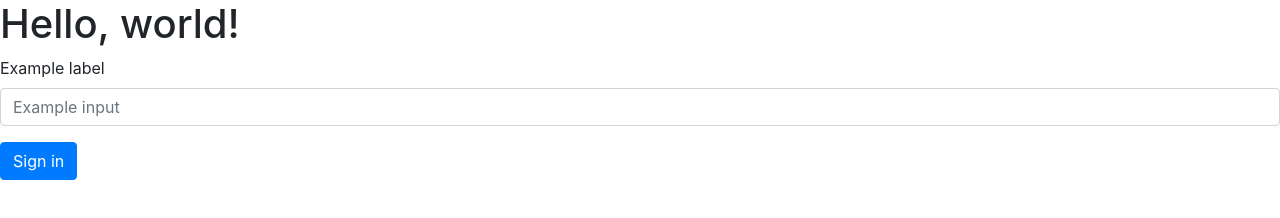
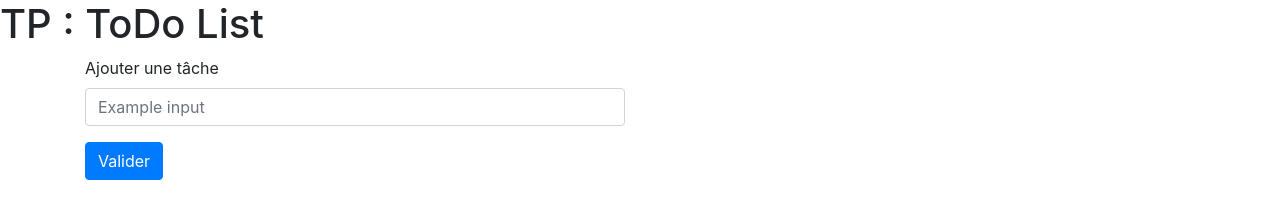
Before and after one commit to CamilleR1702/tp-git, a website: page index.html in a window 1280 px wide. Drawn offline with nearby package versions, Linux system fonts and the light colour scheme.

Commit message:
form : add container

```diff
--- a/index.html
+++ b/index.html
@@ -11,15 +11,25 @@
     <title>TP : ToDo List</title>
   </head>
   <body>
-    <h1>Hello, world!</h1>
+    <h1>TP : ToDo List</h1>
 
-    <form>
-        <div class="form-group">
-          <label for="formGroupExampleInput">Example label</label>
-          <input type="text" class="form-control" id="formGroupExampleInput" placeholder="Example input">
-        </div>
-        <button type="submit" class="btn btn-primary">Sign in</button>
-    </form>
+    <main>
+        <section>
+            <div class="container">
+                <div class="row justify-center">
+                    <div class="col-6">
+                        <form>
+                            <div class="form-group">
+                              <label for="formGroupExampleInput">Ajouter une tâche</label>
+                              <input type="text" class="form-control" id="formGroupExampleInput" placeholder="Example input">
+                            </div>
+                            <button type="submit" class="btn btn-primary">Valider</button>
+                        </form>
+                    </div>
+                </div>
+            </div>
+        </section>
+    </main>
 
     <!-- Optional JavaScript -->
     <!-- jQuery first, then Popper.js, then Bootstrap JS -->
```
